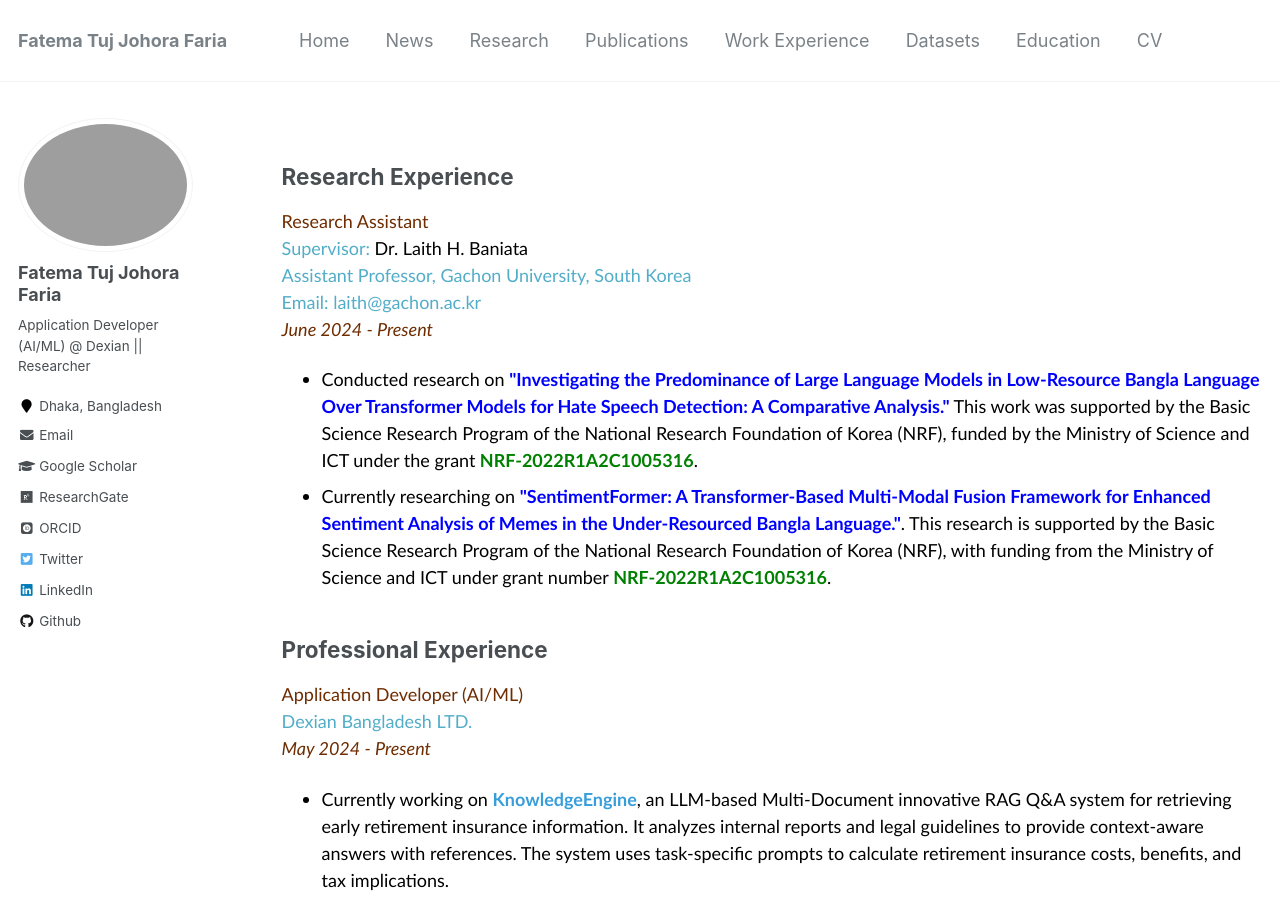
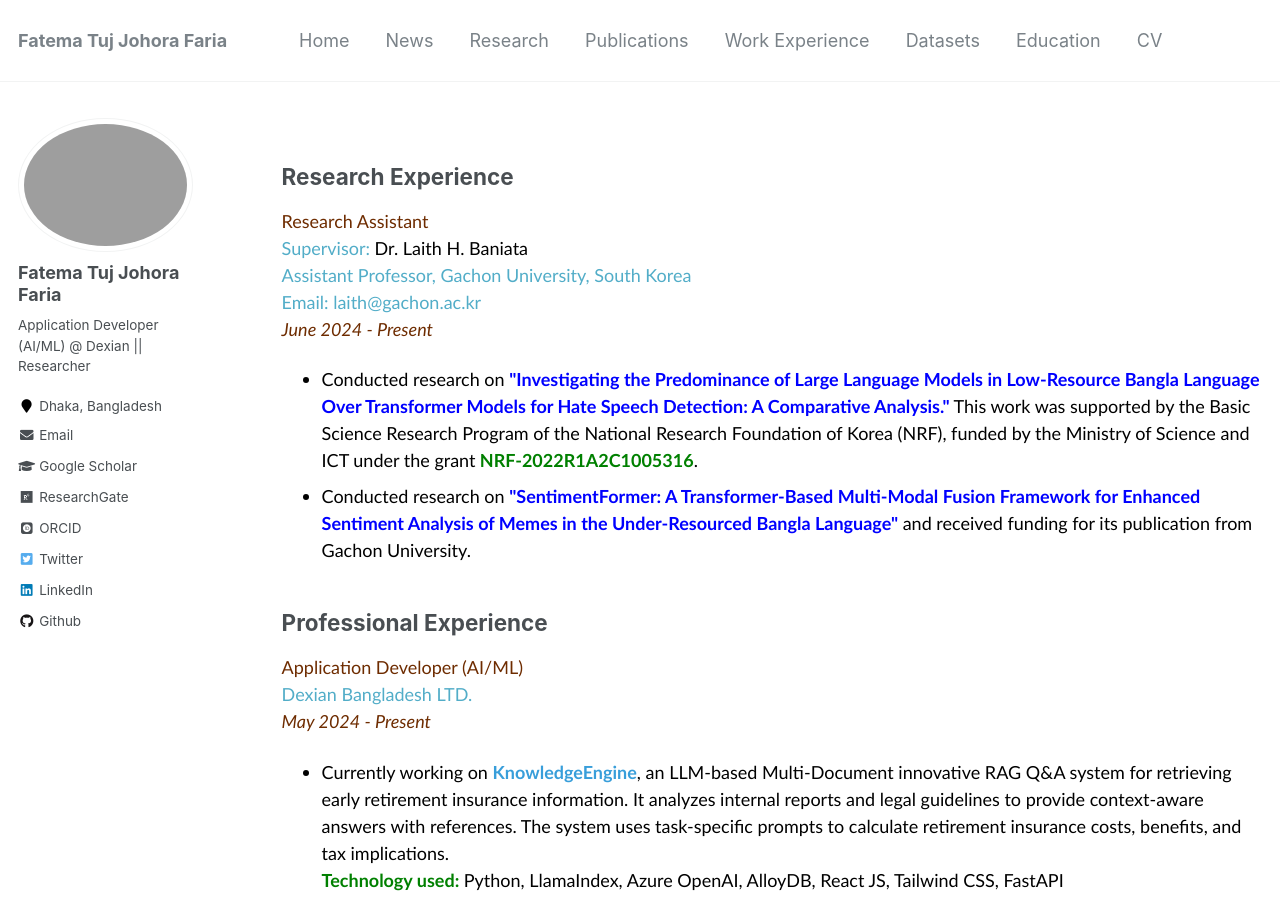
Before and after one commit to fatemafaria142/fatemafaria142.github.io, a Jekyll site: the page built from _pages/work.md, in a window 1280 px wide and 900 px high. Built offline with Jekyll 4.4.1, drawn with Linux system fonts in a browser that asks for light colours; some web fonts are replaced.

Commit message:
Changed to Work

```diff
--- a/_pages/work.md
+++ b/_pages/work.md
@@ -15,7 +15,7 @@
 
 <li>Conducted research on <b style="color:blue">"Investigating the Predominance of Large Language Models in Low-Resource Bangla Language Over Transformer Models for Hate Speech Detection: A Comparative Analysis."</b> This work was supported by the Basic Science Research Program of the National Research Foundation of Korea (NRF), funded by the Ministry of Science and ICT under the grant<b><span style="color:green; display:inline;"> NRF-2022R1A2C1005316</span></b>.</li>
 
-<li>Currently researching on <b style="color:blue">"SentimentFormer: A Transformer-Based Multi-Modal Fusion Framework for Enhanced Sentiment Analysis of Memes in the Under-Resourced Bangla Language."</b>. This research is supported by the Basic Science Research Program of the National Research Foundation of Korea (NRF), with funding from the Ministry of Science and ICT under grant number <b><span style="color:green; display:inline;"> NRF-2022R1A2C1005316</span></b>.</li>
+<li>Conducted research on <b style="color:blue">"SentimentFormer: A Transformer-Based Multi-Modal Fusion Framework for Enhanced Sentiment Analysis of Memes in the Under-Resourced Bangla Language"</b> and received funding for its publication from Gachon University.</li>
 </ul>
 
 
```
